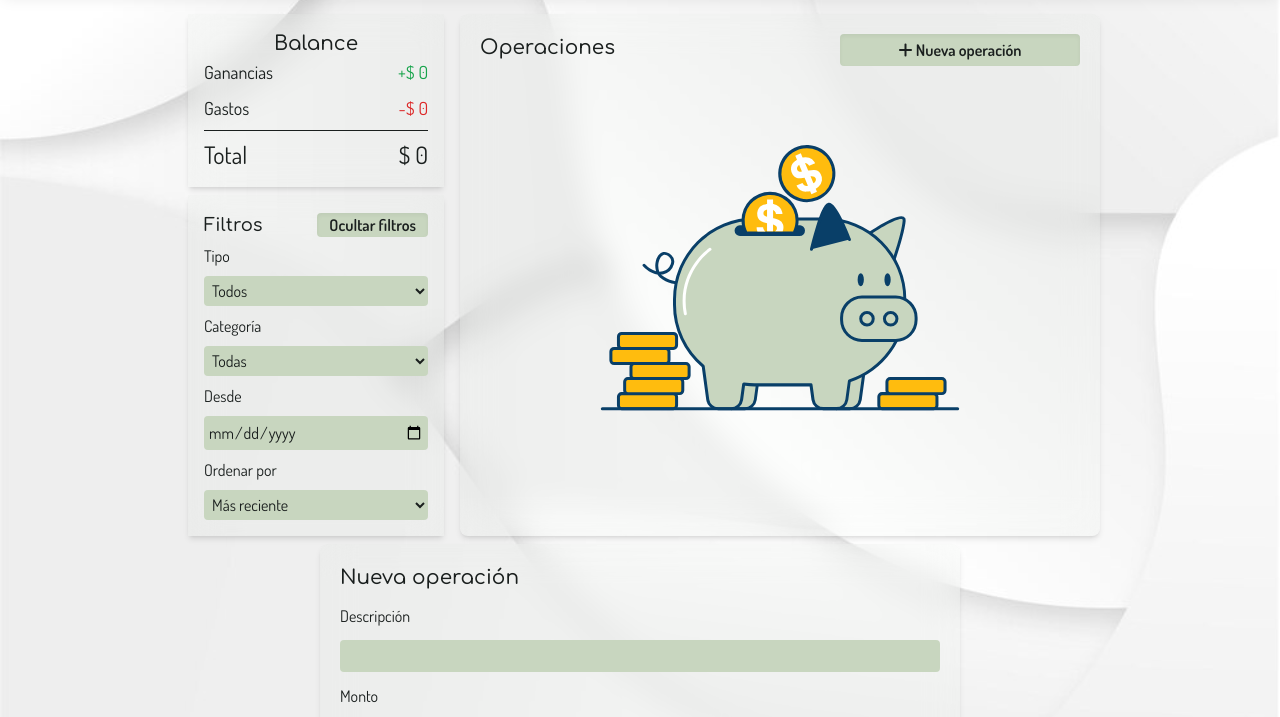
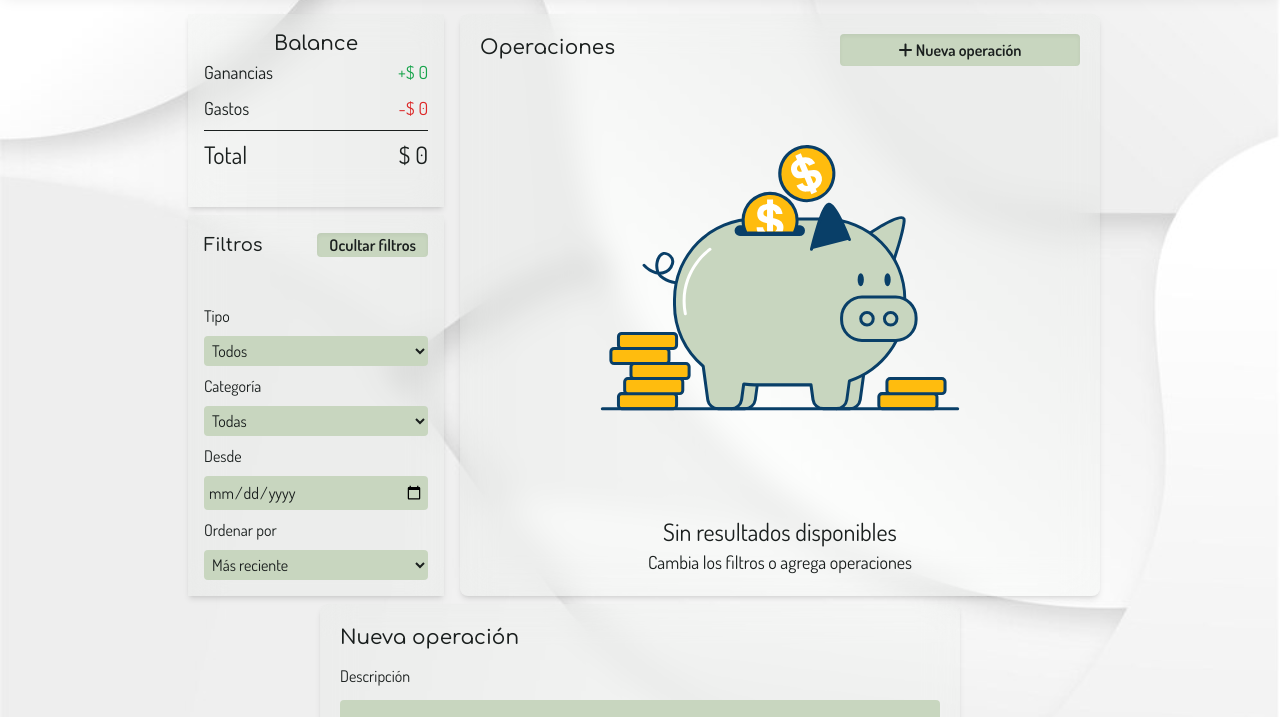
Before and after one commit to romicons/AhorrAdas, a plain HTML site: page index.html in a window 1280 px wide. Shown: the part 74-791 px from the top of the page. Drawn offline with nearby package versions, Linux system fonts and the light colour scheme.

Commit message:
Description of operations added.

```diff
--- a/index.html
+++ b/index.html
@@ -135,7 +135,9 @@
           <div>
             <h2 class="font-sans text-xl">Operaciones</h2>
           </div>
-            <div class="flex items-center rounded p-4 h-8 w-2/5 justify-center gap-4 group hover:text-dark bg-primary dark:text-light       hover:bg-secondary shadow-inner font-bold dark:bg-secondary dark:hover:bg-dark dark:hover:text-secondary">
+          <div
+            class="flex items-center rounded p-4 h-8 w-2/5 justify-center gap-4 group hover:text-dark bg-primary dark:text-light hover:bg-secondary shadow-inner font-bold dark:bg-secondary dark:hover:bg-dark dark:hover:text-secondary"
+          >
             <button id="button-operations">
               <i class="fa-solid fa-plus"></i>
               Nueva operación
@@ -337,8 +339,19 @@
           />
           <path
             d="m318.44 229.44h-236.88a1 1 0 0 1 0-2h236.88a1 1 0 0 1 0 2z"
-              fill="#093f68"/>
+            fill="#093f68"
+          />
         </svg>
+        <div>
+            <div class="flex justify-center text-2xl">
+                 <h2>Sin resultados disponibles</h2>
+            </div>
+           <div class="flex justify-center text-lg">
+                <p>Cambia los filtros o agrega operaciones</p>
+           </div>
+
+        </div>
+
       </section>
 
       <div class="flex flex-col w-1/5 mx-2">
```
Lines whose indentation alone changed are shown as unchanged.
